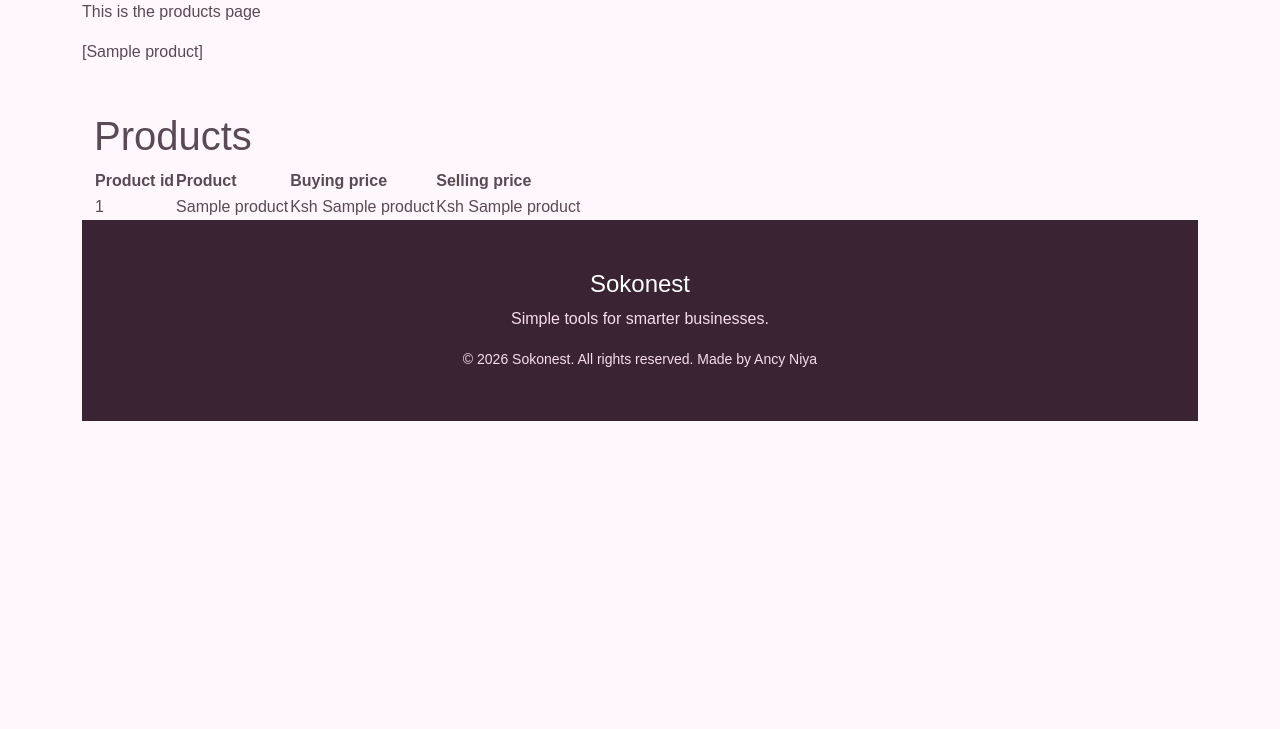
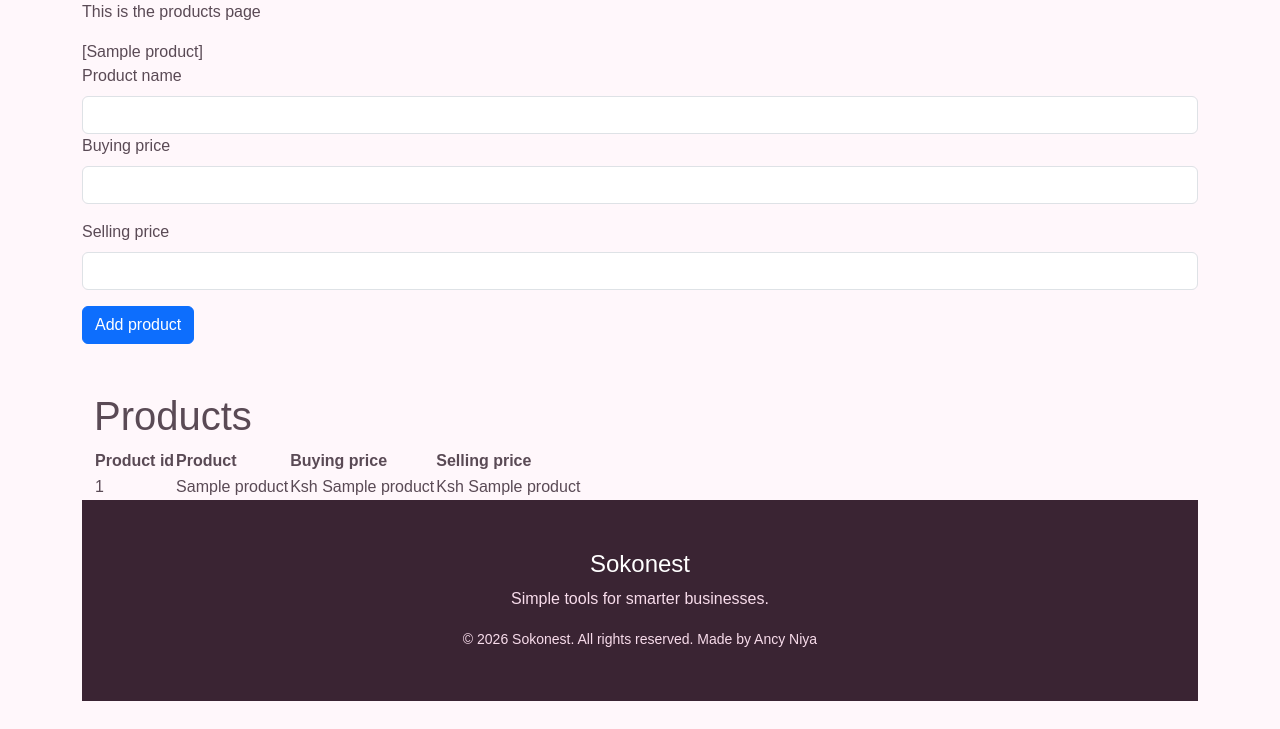
Before and after one commit to ancyniya2-tech/flask, a Flask app: page /products in a window 1280 px wide. Shown: the part 71-800 px from the top of the page. Run offline with Flask 3, Linux system fonts and the light colour scheme; a database or web service that is not in the repository returns one stand-in record (values such as "Sample title"); some libraries are stand-ins or nearby versions.

Commit message:
update project

```diff
--- a/main.py
+++ b/main.py
@@ -14,6 +14,13 @@ def home():
 def products():
     products= get_products()
     return render_template('products.html', products = products)
+
+@app.route('/add_products',methods=['GET','POST'])
+def add_products():
+    if request.method == 'POST':
+        product_name = request.form['p_name']
+        buying_price = request.form['b_price']
+        selling_price = request.form['s_price']
 
 @app.route('/sales')
 def sales():
--- a/templates/products.html
+++ b/templates/products.html
@@ -5,6 +5,23 @@
     <p>This is the products page </p>
 
     {{ products}}
+
+    <div>
+        <form method="post" action="/add_products">
+  <div class="mb-3">
+    <label for="exampleInputEmail1" class="form-label">Product name</label>
+    <input type="text" name="p_name" class="form-control" id="exampleInputEmail1" aria-describedby="emailHelp">
+  <div class="mb-3">
+    <label for="exampleInputPassword1" class="form-label">Buying price</label>
+    <input type="number" name="b_price" class="form-control" id="exampleInputPassword1">
+  </div>
+  <div class="mb-3">
+    <label for="exampleInputPassword1" class="form-label">Selling price</label>
+    <input type="number" name="s_price" class="form-control" id="exampleInputPassword1">
+  </div>
+  <button type="submit" class="btn btn-primary">Add product</button>
+</form>
+    </div>
 
 
 
```
